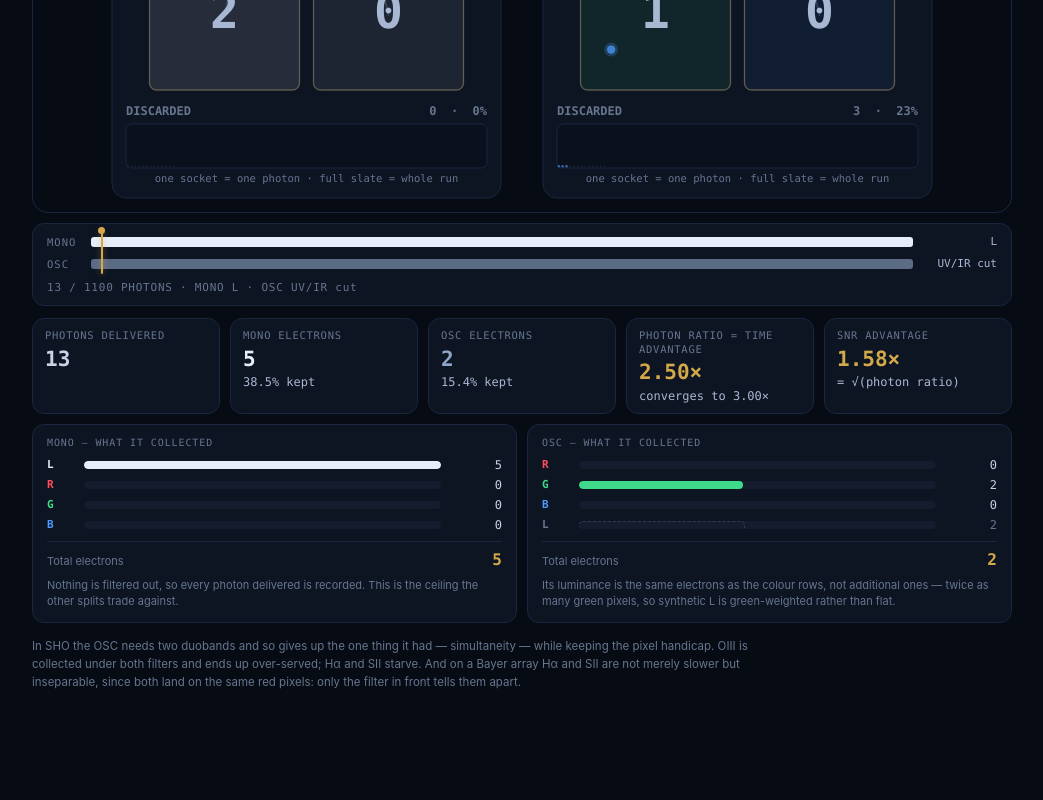
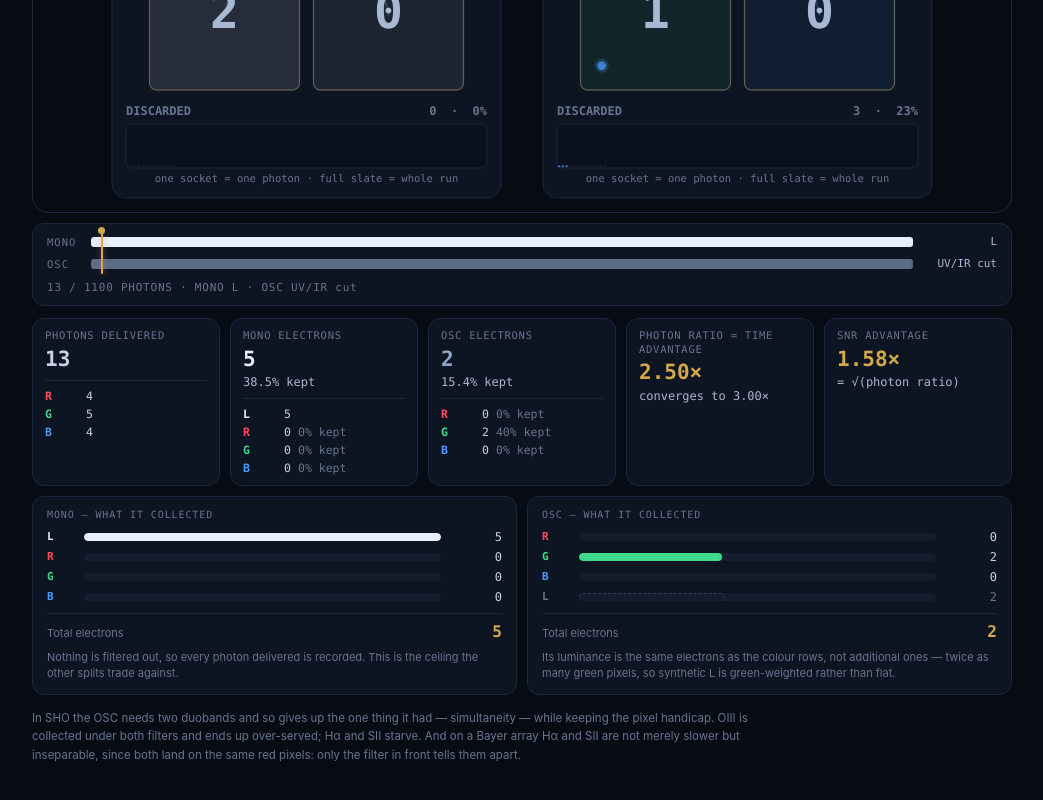
Before and after one commit to StevanKlaas/Mono-vs-OSC-Which-is-faster-animation, a React (Vite) app: page / in a window 1280 px wide. Shown: the part 644-1444 px from the top of the page, without its empty margins (118-1161 px from the left). Before the commit the page ends 1373 px from the top, so only its background shows below. Built offline with nearby package versions, Linux system fonts and the light colour scheme.

Commit message:
Add files via upload

```diff
--- a/src/PhotonSim.tsx
+++ b/src/PhotonSim.tsx
@@ -177,6 +177,7 @@ function freshSim(nb, ol = 1) {
     monoFlash: [0, 0, 0, 0], oscFlash: [0, 0, 0, 0],
     monoTot: 0, oscTot: 0, delivered: 0,
     monoLost: 0, oscLost: 0, oscSlabLost: 0, contDelivered: 0,
+    deliveredBand: new Array(nb).fill(0),
     monoLostBand: new Array(nb).fill(0),
     oscSlabBand: new Array(nb).fill(0),
     /* band x mounted filter, so a loss can name the filter that caused it */
@@ -251,7 +252,7 @@ export default function PhotonAccumulation() {
     monoLost: 0, oscLost: 0, oscSlabLost: 0, contDelivered: 0,
     monoLostBand: [0, 0, 0], oscSlabBand: [0, 0, 0],
     oscDyeBand: [0, 0, 0], oscPartBand: [0, 0, 0],
-    monoLostBy: [], oscSlabBy: [],
+    deliveredBand: [0, 0, 0], monoLostBy: [], oscSlabBy: [],
     pos: 0, done: false, filter: null, oscFilter: null,
   });
 
@@ -272,6 +273,7 @@ export default function PhotonAccumulation() {
       delivered: 0, monoTot: 0, oscTot: 0, monoAll: 0,
       monoBand: new Array(nb).fill(0), oscBand: new Array(nb).fill(0),
       monoLost: 0, oscLost: 0, oscSlabLost: 0, contDelivered: 0,
+      deliveredBand: new Array(nb).fill(0),
       monoLostBand: new Array(nb).fill(0),
       oscSlabBand: new Array(nb).fill(0),
       oscDyeBand: new Array(nb).fill(0), oscPartBand: new Array(nb).fill(0),
@@ -300,6 +302,7 @@ export default function PhotonAccumulation() {
       }
       const band = (Math.random() * nb) | 0;
       const bc = bandCol(M, band);
+      s.deliveredBand[band]++;
       const oi = idxAt(M.oscSeq, s.pos - 1, budgetOf(m));
       if (mf === null) { s.mono[px]++; s.monoAll++; s.monoTot++; }
       else if (mf === band) { s.mono[px]++; s.monoBand[band]++; s.monoTot++; }
@@ -362,7 +365,7 @@ export default function PhotonAccumulation() {
           const oPasses = !cont && (of === null || of.includes(band));
           const oResp = cont ? 0 : M.resp[DYE[px]][band];
           const oPixel = oPasses && Math.random() < oResp;
-          if (cont) s.contDelivered++;
+          if (cont) s.contDelivered++; else s.deliveredBand[band]++;
           for (const side of [0, 1]) {
             const base = side === 0 ? L.monoPX : L.oscPX;
             const a = L.apex(base), c = L.center(base, px);
@@ -525,6 +528,7 @@ export default function PhotonAccumulation() {
           monoLostBand: [...s.monoLostBand],
           oscSlabBand: [...s.oscSlabBand],
           oscDyeBand: [...s.oscDyeBand], oscPartBand: [...s.oscPartBand],
+          deliveredBand: [...s.deliveredBand],
           monoLostBy: s.monoLostBy.map((r) => [...r]),
           oscSlabBy: s.oscSlabBy.map((r) => [...r]),
           pos: Math.min(s.pos, budget), done: s.done, filter: mf, oscFilter: of,
@@ -700,6 +704,24 @@ export default function PhotonAccumulation() {
     : [{ name: "UV/IR cut", cols: ["#5B6B85"] }];
   const monoIdx = Math.min(monoSegs.length - 1, Math.floor((ui.pos / budget) * monoSegs.length));
   const oscIdx = Math.min(oscSegs.length - 1, Math.floor((ui.pos / budget) * oscSegs.length));
+  const dBand = ui.deliveredBand || [];
+  const pctOf = (v, i) => (dBand[i] > 0 ? ((v || 0) / dBand[i]) * 100 : null);
+  const delRows = [
+    ...M.bands.map((b, i) => ({ label: b.name, color: bandCol(M, i), value: dBand[i] || 0 })),
+    ...(isNB ? [{ label: "sky", color: C.dim, value: ui.contDelivered || 0 }] : []),
+  ];
+  const monoRows = [
+    ...(isNB ? [] : [{ label: "L", color: C.bright, value: ui.monoAll || 0 }]),
+    ...M.bands.map((b, i) => ({
+      label: b.name, color: bandCol(M, i),
+      value: ui.monoBand[i] || 0, pct: pctOf(ui.monoBand[i], i),
+    })),
+  ];
+  const oscRows = M.bands.map((b, i) => ({
+    label: b.name, color: bandCol(M, i),
+    value: ui.oscBand[i] || 0, pct: pctOf(ui.oscBand[i], i),
+  }));
+
   const barMax = Math.max(
     1, ui.monoAll || 0,
     ...M.bands.map((_, i) => ui.monoBand[i] || 0),
@@ -716,7 +738,7 @@ export default function PhotonAccumulation() {
               style={{ background: C.gold, color: "#0A0E17", border: `1px solid ${C.gold}`, borderRadius: 8, padding: "6px 12px", fontSize: 12, fontWeight: 700, cursor: "pointer", fontFamily: "inherit" }}>
               How it works
             </button>
-            <span style={{ fontFamily: "ui-monospace, Menlo, monospace", fontSize: 10.5, color: C.gold, border: `1px solid ${C.edgeHi}`, borderRadius: 999, padding: "3px 9px" }}>v0.29</span>
+            <span style={{ fontFamily: "ui-monospace, Menlo, monospace", fontSize: 10.5, color: C.gold, border: `1px solid ${C.edgeHi}`, borderRadius: 999, padding: "3px 9px" }}>v0.31</span>
           </div>
         </div>
         <p style={{ color: C.dim, fontSize: 12.5, lineHeight: 1.55, margin: "6px 0 12px", maxWidth: 720 }}>
@@ -783,10 +805,10 @@ export default function PhotonAccumulation() {
           </div>
         )}
 
-        <div style={{ display: "grid", gridTemplateColumns: "repeat(auto-fit, minmax(148px, 1fr))", gap: 10, marginTop: 12 }}>
-          <Stat label="Photons delivered" value={ui.delivered.toLocaleString()} />
-          <Stat label="Mono electrons" value={ui.monoTot.toLocaleString()} sub={`${((ui.monoTot / N) * 100).toFixed(1)}% kept`} tone={C.bright} />
-          <Stat label="OSC electrons" value={ui.oscTot.toLocaleString()} sub={`${((ui.oscTot / N) * 100).toFixed(1)}% kept`} tone="#8FA6C8" />
+        <div style={{ display: "grid", gridTemplateColumns: "repeat(auto-fit, minmax(186px, 1fr))", gap: 10, marginTop: 12 }}>
+          <Stat label="Photons delivered" value={ui.delivered.toLocaleString()} rows={delRows} />
+          <Stat label="Mono electrons" value={ui.monoTot.toLocaleString()} sub={`${((ui.monoTot / N) * 100).toFixed(1)}% kept`} tone={C.bright} rows={monoRows} />
+          <Stat label="OSC electrons" value={ui.oscTot.toLocaleString()} sub={`${((ui.oscTot / N) * 100).toFixed(1)}% kept`} tone="#8FA6C8" rows={oscRows} />
           <Stat label="Photon ratio = time advantage" value={ratio ? `${ratio.toFixed(2)}×` : "—"} sub={`converges to ${exp.ratio.toFixed(2)}×`} tone={C.gold} />
           <Stat label="SNR advantage" value={snr ? `${snr.toFixed(2)}×` : "—"} sub="= √(photon ratio)" tone={C.gold} />
           {isNB && (
@@ -829,6 +851,8 @@ export default function PhotonAccumulation() {
                       converges to {(tgtMono ? tgt : 1 / tgt).toFixed(2)}× {tgtMono ? "mono" : "OSC"}
                     </div>
                     <div style={{ borderTop: `1px solid ${C.edge}`, marginTop: 8, paddingTop: 7, fontSize: 11.5, lineHeight: 1.6 }}>
+                      <Fate n={ui.deliveredBand[i] || 0} label={`${b.name} photons delivered`} tone={C.bright} />
+                      <div style={{ borderTop: `1px solid ${C.edge}`, margin: "6px 0 7px" }} />
                       <Fate n={mc} label="recorded by mono" tone={C.mid} />
                       {(ui.monoLostBand[i] || 0) > 0 && (
                         <>
@@ -1370,12 +1394,23 @@ function Seg({ options, value, onChange }) {
     </div>
   );
 }
-function Stat({ label, value, sub, tone }) {
+function Stat({ label, value, sub, tone, rows }) {
   return (
     <div style={{ border: `1px solid ${C.edge}`, borderRadius: 12, padding: "10px 12px", background: C.panel }}>
       <div style={{ fontSize: 10.5, color: C.dim, letterSpacing: "0.07em", textTransform: "uppercase", fontFamily: "ui-monospace, Menlo, monospace", marginBottom: 5, lineHeight: 1.3 }}>{label}</div>
       <div style={{ fontFamily: "ui-monospace, Menlo, monospace", fontSize: 21, fontWeight: 600, color: tone || C.text, lineHeight: 1.1 }}>{value}</div>
       {sub && <div style={{ fontSize: 12, color: C.mid, marginTop: 4, fontFamily: "ui-monospace, Menlo, monospace" }}>{sub}</div>}
+      {rows && rows.length > 0 && (
+        <div style={{ marginTop: 9, borderTop: `1px solid ${C.edge}`, paddingTop: 8, display: "flex", flexDirection: "column", gap: 4 }}>
+          {rows.map((r, i) => (
+            <div key={i} style={{ display: "flex", alignItems: "baseline", gap: 7, fontFamily: "ui-monospace, Menlo, monospace", fontSize: 11.5 }}>
+              <span style={{ color: r.color, fontWeight: 700, minWidth: 34 }}>{r.label}</span>
+              <span style={{ color: C.text }}>{(r.value || 0).toLocaleString()}</span>
+              {r.pct != null && <span style={{ color: C.dim }}>{r.pct.toFixed(0)}% kept</span>}
+            </div>
+          ))}
+        </div>
+      )}
     </div>
   );
 }
```
